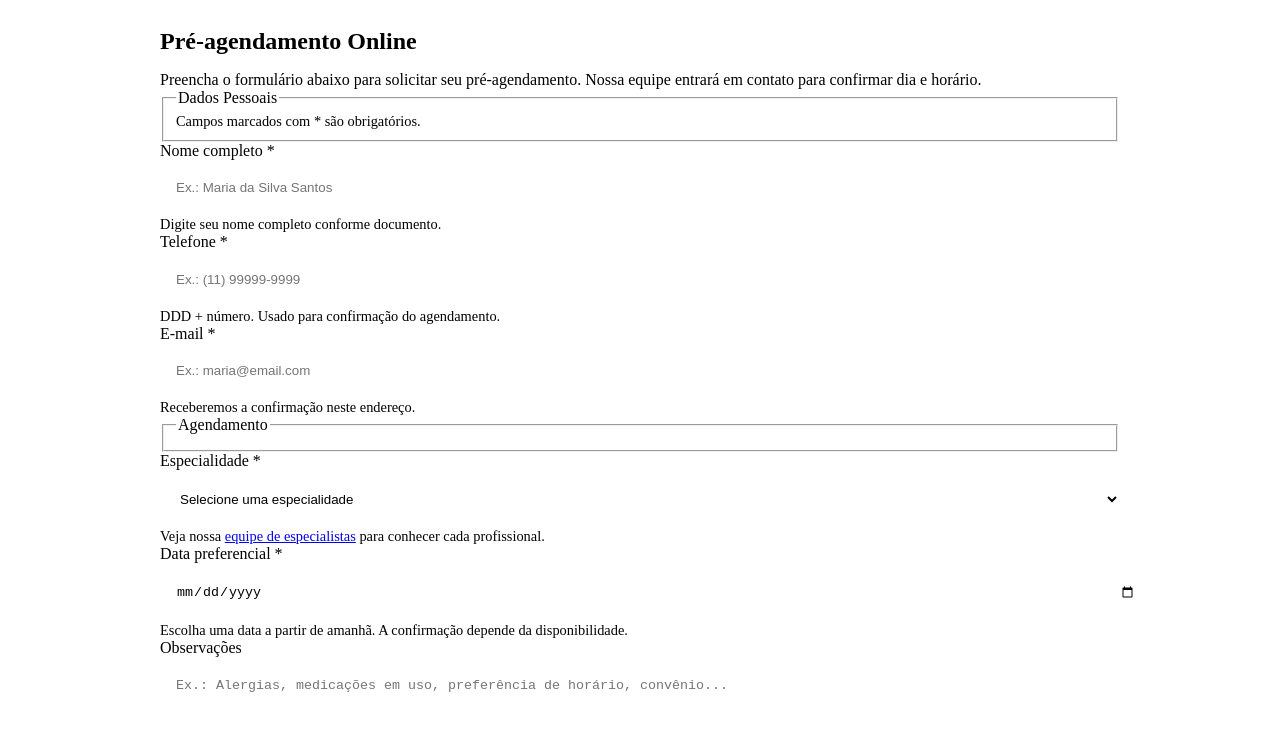
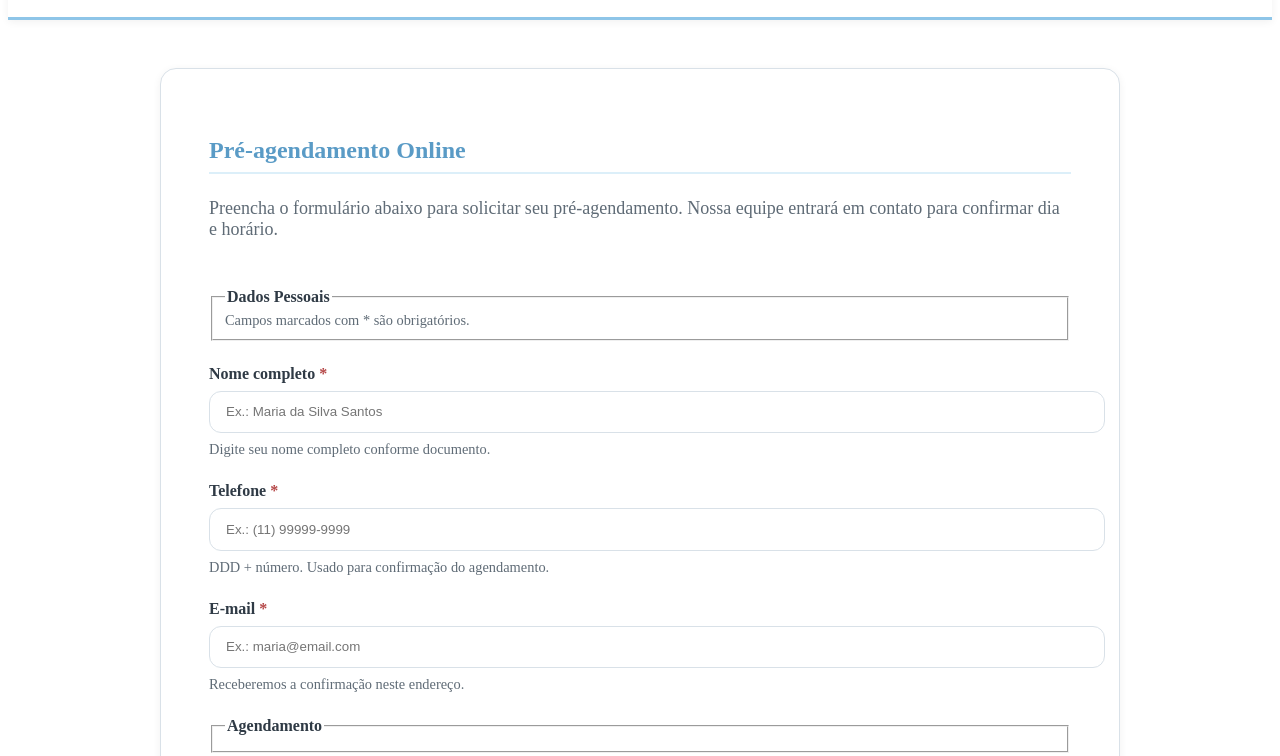
Before and after one commit to biancaiolanda/clinica-bem-estar-front-end, a plain HTML site: page pages/agendamento.html in a window 1280 px wide. Shown: the part 104-860 px from the top of the page. Drawn offline with Linux system fonts and the light colour scheme; a script that the page names is missing.

Commit message:
fix: Corrige os arquivos agendamento, como chegar, faq para implementação css

```diff
--- a/pages/agendamento.html
+++ b/pages/agendamento.html
@@ -8,7 +8,7 @@
     <link rel="preconnect" href="https://fonts.googleapis.com">
     <link rel="preconnect" href="https://fonts.gstatic.com" crossorigin>
     <link href="https://fonts.googleapis.com/css2?family=Lato:wght@400;600;700&display=swap" rel="stylesheet">
-    <link rel="stylesheet" href="../assets/css/variables.css">
+    <link rel="stylesheet" href="../assets/css/variable.css">
     <link rel="stylesheet" href="../assets/css/pages/agendamento.css">
 </head>
 <body>
```
Also changed, not shown: pages/como-chegar.html (+1 -1 lines), pages/faq.html (+1 -1 lines).
